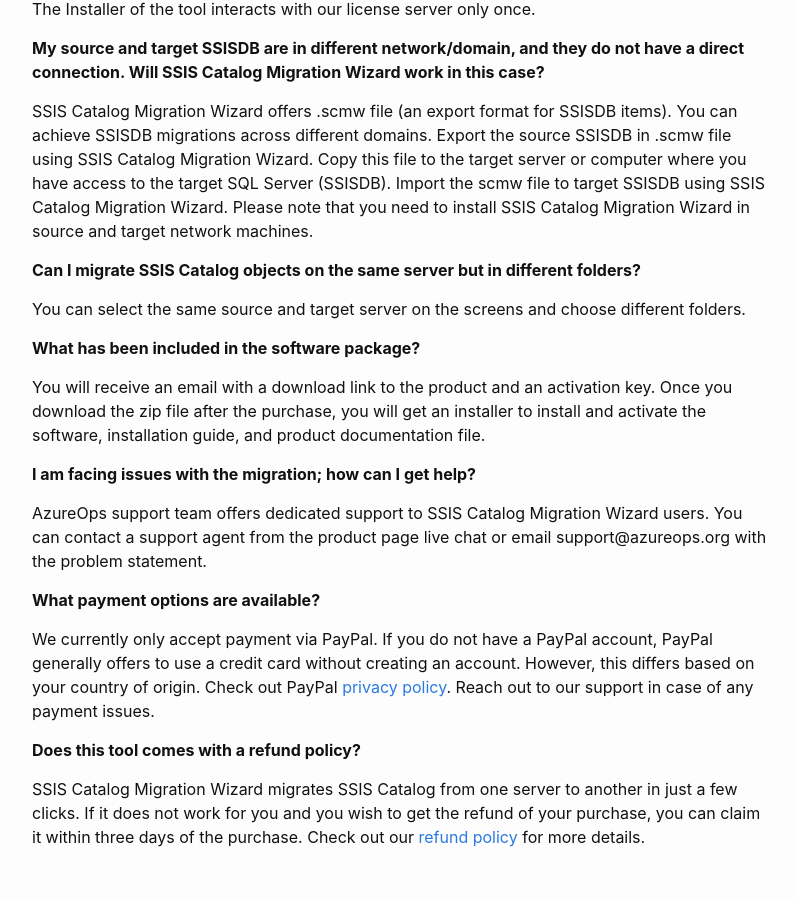
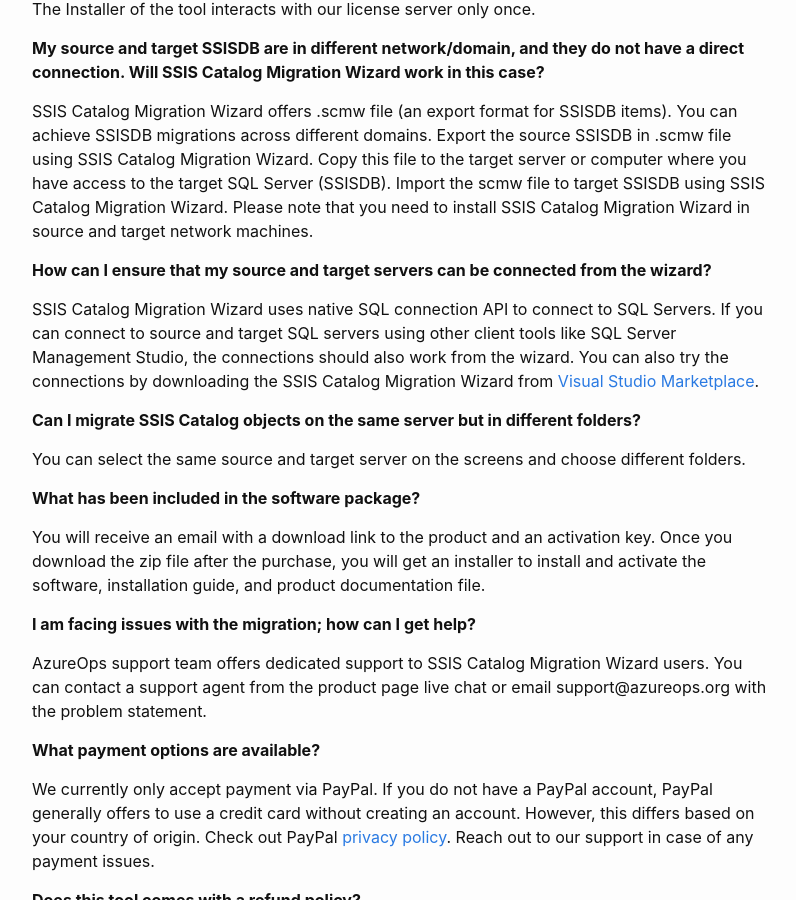
Before and after one commit to kr55/ssiscataloger, a Jekyll site: the page built from faq.md, in a window 1280 px wide and 900 px high, scrolled down 1190 px. Shown: the whole window, without its empty margins (238-1034 px from the left). Built offline with Jekyll 4.4.1, drawn with Linux system fonts in a browser that asks for light colours.

Commit message:
Update faq.md

```diff
--- a/faq.md
+++ b/faq.md
@@ -40,6 +40,12 @@ SSIS Catalog Migration Wizard is an offline tool; hence, it does not require the
 
 SSIS Catalog Migration Wizard offers .scmw file (an export format for SSISDB items). You can achieve SSISDB migrations across different domains. Export the source SSISDB in .scmw file using SSIS Catalog Migration Wizard. Copy this file to the target server or computer where you have access to the target SQL Server (SSISDB). Import the scmw file to target SSISDB using SSIS Catalog Migration Wizard. Please note that you need to install SSIS Catalog Migration Wizard in source and target network machines.
 
+**How can I ensure that my source and target servers can be connected from the wizard?**
+
+SSIS Catalog Migration Wizard uses native SQL connection API to connect to SQL Servers. If you can connect to source and target SQL servers using other client tools like SQL Server Management Studio, the connections should also work from the wizard. You can also try the connections by downloading the SSIS Catalog Migration Wizard from [Visual Studio Marketplace](https://marketplace.visualstudio.com/items?itemName=AzureOps.ssiscatalogerpro&ssr=false#overview).
+
+
+
 **Can I migrate SSIS Catalog objects on the same server but in different folders?**
 
 You can select the same source and target server on the screens and choose different folders.
```
